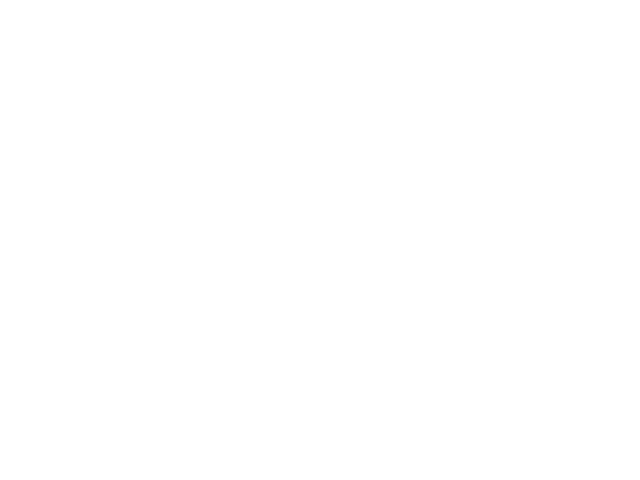
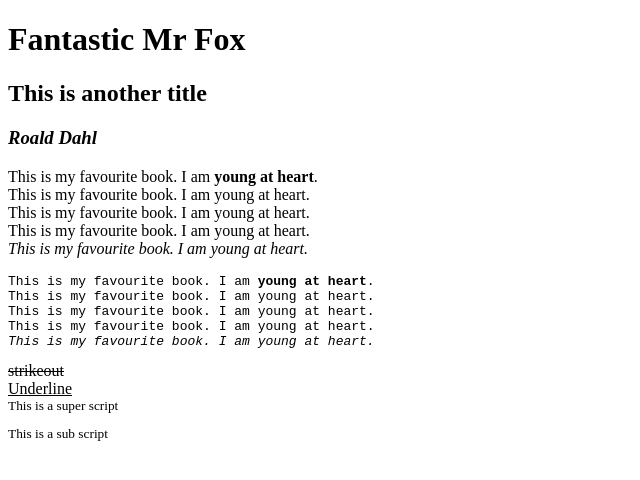
Before and after one commit to tongzhenming/ciy042018, a plain HTML site: page 02_01_texts/page.html in a window 1280 px wide. Shown: the whole page, without its empty margins (0-640 px from the left). Drawn offline with Linux system fonts and the light colour scheme.

Commit message:
Day 1 of ISS course
Files updated in the morning 9th April 2018

```diff
--- a/02_01_texts/page.html
+++ b/02_01_texts/page.html
@@ -11,14 +11,34 @@
 <body>
 
 	<!-- 1. create a <h1> title with the text: Fantastic Mr Fox -->
-
+<h1> Fantastic Mr Fox</h1>
+<h2>This is another title</h2>
 
 	<!-- 2. create a <h3> subtitle with the text: by Roald Dahl -->
+		<h3><em>Roald Dahl</em> </h3>
 	<!-- 3. Make the words 'Roald Dahl' italic by putting <em>...</em> around it -->
-
-
 	<!-- 4. create a <p> paragraph with the text: This is my favorite book. I am young at heart. -->
 
+<p align="left">
+	This is my favourite book. I am <strong>young at heart</strong>. <br>
+	This is my favourite book. I am young at heart. <br>
+	This is my favourite book. I am young at heart. <br>
+	This is my favourite book. I am young at heart. <br>
+	<em>This is my favourite book. I am young at heart.</em>
+</p>
+
+<pre>
+This is my favourite book. I am <strong>young at heart</strong>.
+This is my favourite book. I am young at heart.
+This is my favourite book. I am young at heart.
+This is my favourite book. I am young at heart.
+<em>This is my favourite book. I am young at heart.</em>
+</pre>
+
+<strike>strikeout</strike><br>
+<u>Underline</u><br>
+<sup>This is a super script</sup><br>
+<sub>This is a sub script</sub><br>
 
 </body>
 
```
Also changed, not shown: 01_basic_setup/page.html (+15 -0 lines), 1 other file.
